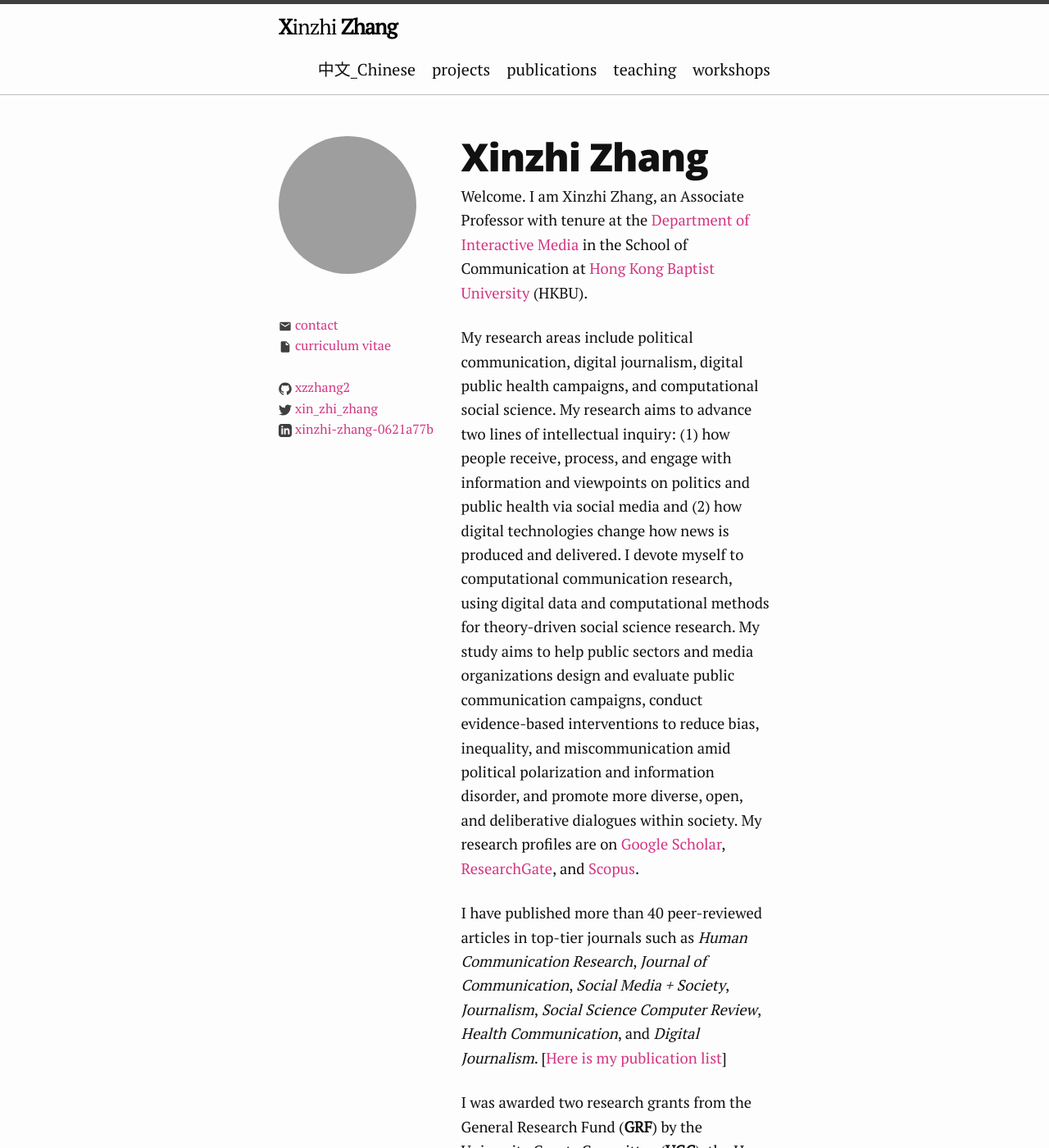
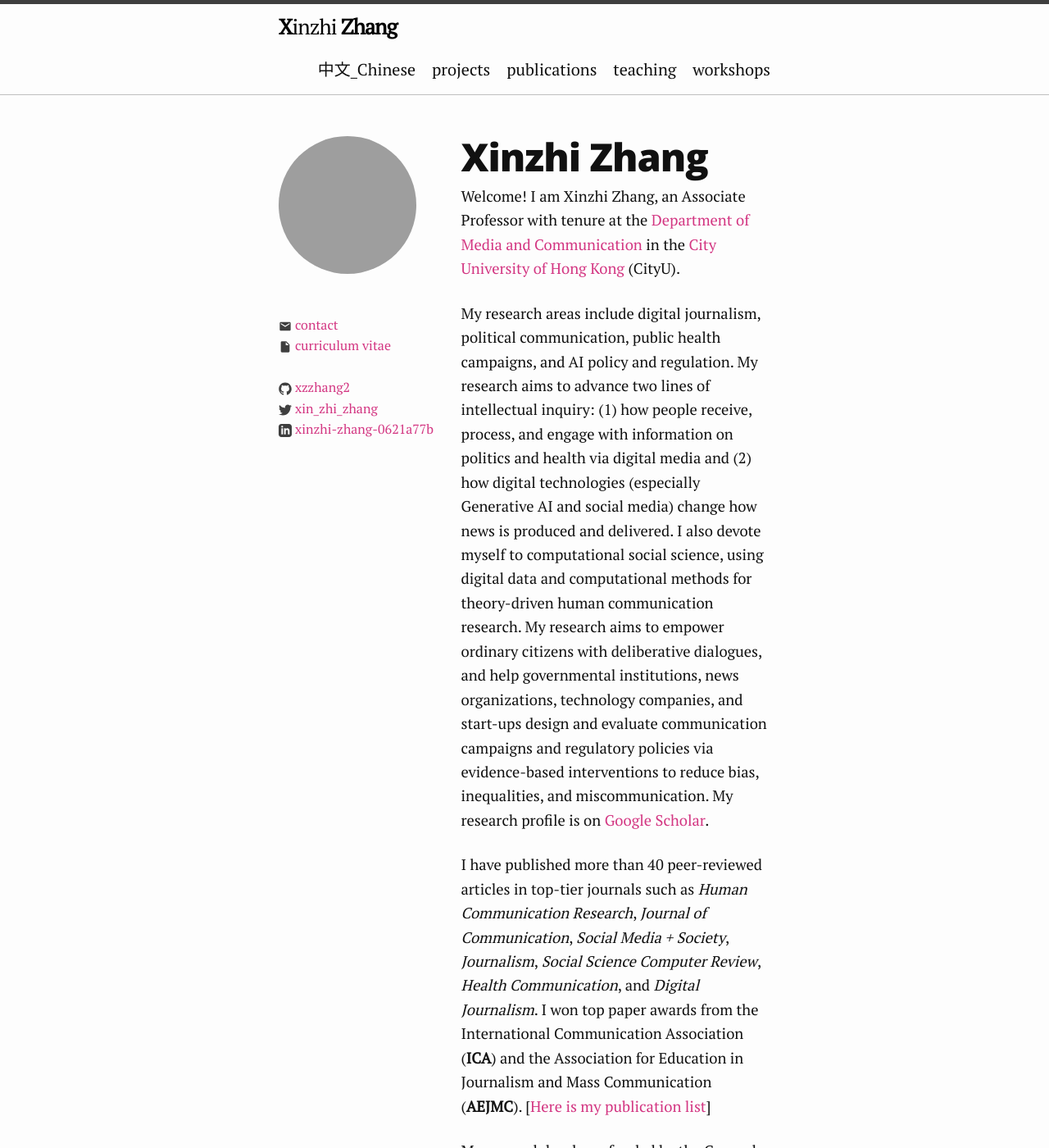
Before and after one commit to xzzhang2/xzzhang2.github.io, a Jekyll site: the page built from index.md, in a window 1280 px wide and 1400 px high. Shown: the whole window at 82% size. Built offline with Jekyll 4.4.1, drawn with Linux system fonts in a browser that asks for light colours; some of the changed text lies outside the part shown; grey boxes are pictures that could not be loaded.

Commit message:
updating information

```diff
--- a/index.md
+++ b/index.md
@@ -7,18 +7,18 @@ seo:
 ---
 
 
-Welcome. I am Xinzhi Zhang, an Associate Professor with tenure at the [Department of Interactive Media](https://scholars.hkbu.edu.hk/en/persons/xinzhi-zhang-11) in the School of Communication at [Hong Kong Baptist University](http://www.hkbu.edu.hk) (HKBU).
+Welcome! I am Xinzhi Zhang, an Associate Professor with tenure at the [Department of Media and Communication](https://www.cityu.edu.hk/com/Profile.aspx?u=xzzhang2) in the [City University of Hong Kong](https://www.cityu.edu.hk/) (CityU).
 
-My research areas include political communication, digital journalism, digital public health campaigns, and computational social science. My research aims to advance two lines of intellectual inquiry: (1) how people receive, process, and engage with information and viewpoints on politics and public health via social media and (2) how digital technologies change how news is produced and delivered. I devote myself to computational communication research, using digital data and computational methods for theory-driven social science research. My study aims to help public sectors and media organizations design and evaluate public communication campaigns, conduct evidence-based interventions to reduce bias, inequality, and miscommunication amid political polarization and information disorder, and promote more diverse, open, and deliberative dialogues within society. My research profiles are on [Google Scholar](https://scholar.google.com.hk/citations?user=iOFeIDIAAAAJ&hl=en), [ResearchGate](https://www.researchgate.net/profile/Xinzhi_Zhang3), and [Scopus](https://scholars.hkbu.edu.hk/en/persons/XZZHANG2).
+My research areas include digital journalism, political communication, public health campaigns, and AI policy and regulation. My research aims to advance two lines of intellectual inquiry: (1) how people receive, process, and engage with information on politics and health via digital media and (2) how digital technologies (especially Generative AI and social media) change how news is produced and delivered. I also devote myself to computational social science, using digital data and computational methods for theory-driven human communication research. My research aims to empower ordinary citizens with deliberative dialogues, and help governmental institutions, news organizations, technology companies, and start-ups design and evaluate communication campaigns and regulatory policies via evidence-based interventions to reduce bias, inequalities, and miscommunication. My research profile is on [Google Scholar](https://scholar.google.com.hk/citations?user=iOFeIDIAAAAJ).
 
-I have published more than 40 peer-reviewed articles in top-tier journals such as *Human Communication Research*, *Journal of Communication*, *Social Media + Society*, *Journalism*, *Social Science Computer Review*, *Health Communication*, and *Digital Journalism*. [[Here is my publication list](https://xzzhang2.github.io/pages/pubs.html)]
+I have published more than 40 peer-reviewed articles in top-tier journals such as *Human Communication Research*, *Journal of Communication*, *Social Media + Society*, *Journalism*, *Social Science Computer Review*, *Health Communication*, and *Digital Journalism*. I won top paper awards from the International Communication Association (**ICA**) and the Association for Education in Journalism and Mass Communication (**AEJMC**). [[Here is my publication list](https://xzzhang2.github.io/pages/pubs.html)]
 
-I was awarded two research grants from the General Research Fund (**GRF**) by the University Grants Committee (**UGC**), the Hong Kong SAR, a prestigious internationally competitive funding scheme. I have also completed a research project funded by the former Public Policy Research Funding Scheme (**PPR**) from the then Policy Innovation and Co-ordination Office (**PICO**) of the Hong Kong SAR Government. [[Here is the list of my funded research projects](https://xzzhang2.github.io/pages/projects.html)]
+My research has been funded by the General Research Fund (**GRF**) by the University Grants Committee (**UGC**), the Hong Kong SAR, a prestigious internationally competitive funding scheme, and the Public Policy Research Funding Scheme (**PPR**) by the then Policy Innovation and Co-ordination Office (**PICO**) of the Hong Kong SAR Government. [[Here are my funded research projects](https://xzzhang2.github.io/pages/projects.html)]
 
-I am the recipient of **HKBU's Performance Award as Young Researcher** and **HKBU's Performance Award in Teaching**. I also won top paper awards from the International Communication Association (**ICA**) and the Association for Education in Journalism and Mass Communication (**AEJMC**).
+Before joining CityU, I was an Associate Professor with tenure in the Department of Journalism and the Department of Interactive Media in the School of Communication at the [Hong Kong Baptist University](https://www.hkbu.edu.hk/) and the founding Programme Director (2019 - 23) of [Master of Science (MSc) in AI and Digital Media](https://gs.hkbu.edu.hk/programmes/master-of-science-msc-in-ai-and-digital-media), the first postgraduate programme in Hong Kong focusing on AI technologies and their applications in digital media, human communication, and innovation for entrepreneurship.
 
-I am the Editorial Board Member of [*Digital Journalism*](https://www.tandfonline.com/toc/rdij20/current) and [*Chinese Journal of Communication*](https://www.tandfonline.com/toc/rcjc20/current).
+I am the Editorial Board Member of [*Human Communication Research*](https://academic.oup.com/hcr), [*Digital Journalism*](https://www.tandfonline.com/toc/rdij20/current) and [*Chinese Journal of Communication*](https://www.tandfonline.com/toc/rcjc20/current).
 
 I obtained Ph.D. in Media and Communication (2013) and an M.A. *with Distinction* in Communication and New Media (2009) from the [Department of Media and Communication](http://www6.cityu.edu.hk/com/) at [City University of Hong Kong](www.cityu.edu.hk). I have been a Visiting Scholar at the Department of Communication at [University of California, Davis](https://www.ucdavis.edu/) in fall 2022.
 
-[Updated: Nov 2023]
+[Updated: Jan 2024]
```
Also changed, not shown: pages/Chinese.md (+5 -5 lines).
